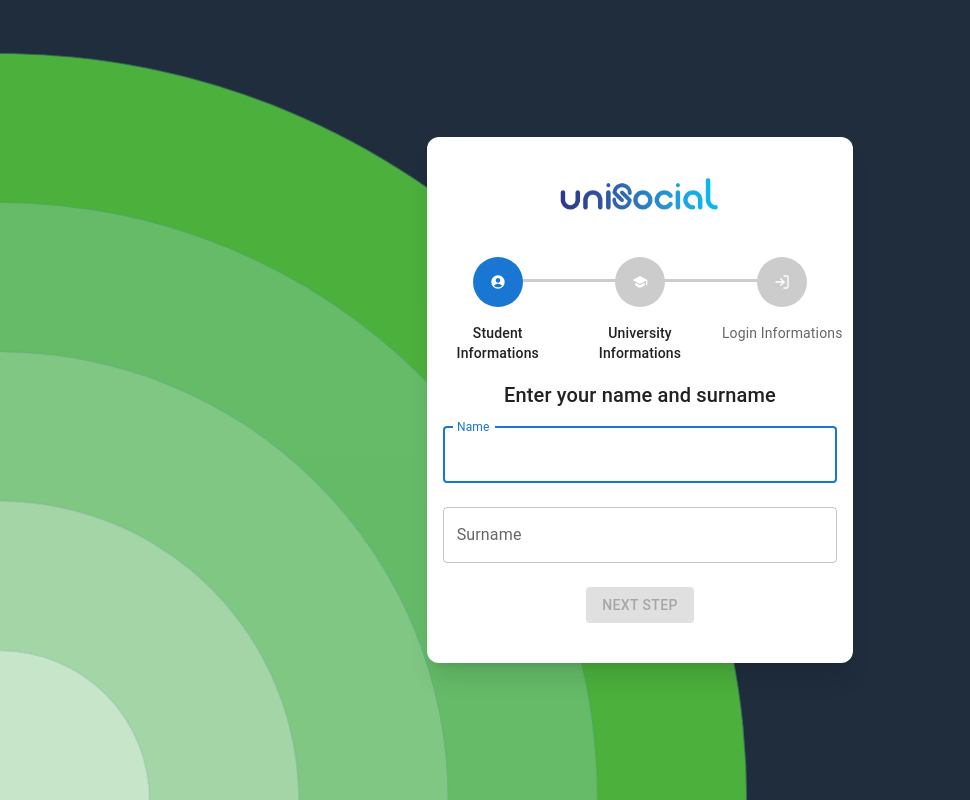
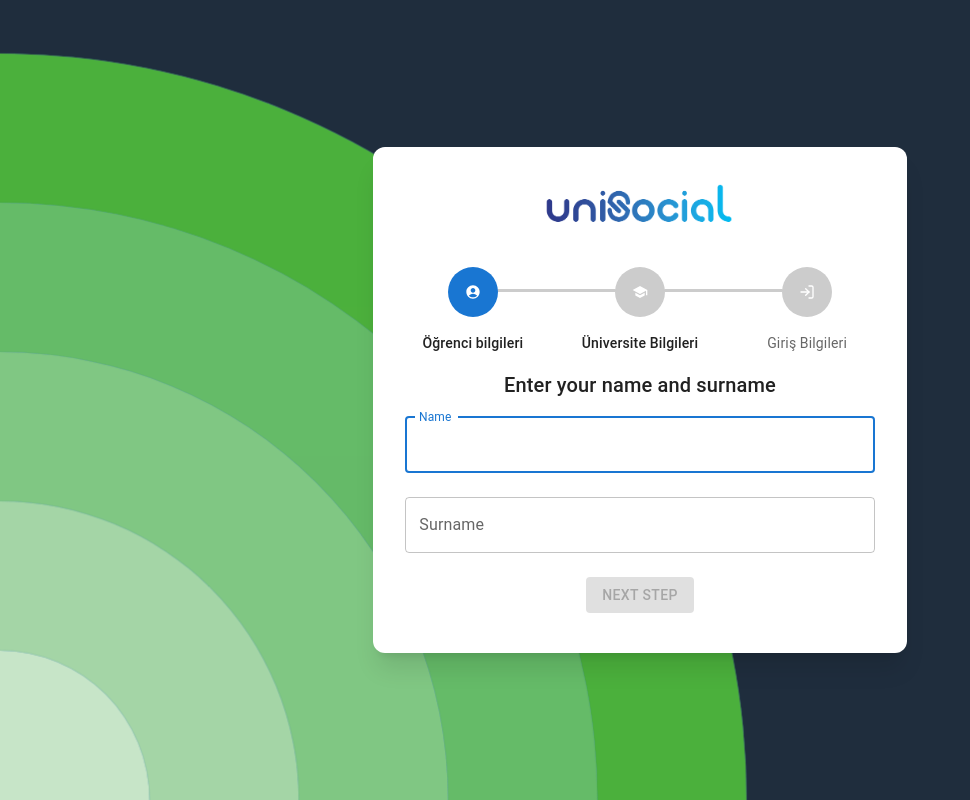
Before and after one commit to MuratOzte/UniSocial, a Next.js app: page /register in a window 1280 px wide. Shown: the whole page, without its empty margins (0-970 px from the left). Built offline with nearby package versions, Linux system fonts and the light colour scheme.

Commit message:
stepper animations added

```diff
--- a/package.json
+++ b/package.json
@@ -13,6 +13,7 @@
     "@emotion/styled": "^11.13.0",
     "@mui/icons-material": "^6.1.4",
     "@mui/material": "^6.1.4",
+    "@react-spring/web": "^9.7.5",
     "@reduxjs/toolkit": "^2.3.0",
     "framer-motion": "^11.11.9",
     "next": "14.2.15",
--- a/src/app/(site)/register/page.jsx
+++ b/src/app/(site)/register/page.jsx
@@ -25,7 +25,7 @@ const Register = () => {
                 <div className="absolute bg-[#c8e6c9] rounded-full shadow-[0_0_1px_0px_#508fb9] animate-ripple opacity-90 w-[288px] h-[288px] -left-[144px] -bottom-[144px]"></div>
             </div>
             {/* İçerik alanı */}
-            <div className="w-2/6 bg-white shadow-xl rounded-xl flex justify-center flex-col items-center my-8 z-50 pb-6">
+            <div className="w-5/12 bg-white shadow-xl rounded-xl flex justify-center flex-col items-center my-8 z-50 pb-6 px-4">
                 <div className="relative w-2/5 h-[120px] flex justify-center items-center text-center">
                     <Image
                         src={logo}
--- a/src/app/components/Register/CustomStepper/newCustomStepper.jsx
+++ b/src/app/components/Register/CustomStepper/newCustomStepper.jsx
@@ -1,8 +1,9 @@
-//hooks
+'use client';
+// hooks
 import { styled } from '@mui/material/styles';
 import { useDispatch, useSelector } from 'react-redux';
-import { useState, useEffect } from 'react';
-//material ui components
+import { motion } from 'framer-motion'; // Import framer-motion
+// material UI components
 import {
     Stack,
     Stepper,
@@ -11,10 +12,11 @@ import {
     StepConnector,
     stepConnectorClasses,
 } from '@mui/material';
-//icons
+// icons
 import { FiLogIn } from 'react-icons/fi';
 import { MdAccountCircle } from 'react-icons/md';
 import { MdSchool } from 'react-icons/md';
+import registerSlice from '@/store/Slices/RegisterSlice';
 
 const ColorlibConnector = styled(StepConnector)(({ theme }) => ({
     [`&.${stepConnectorClasses.alternativeLabel}`]: {
@@ -27,7 +29,6 @@ const ColorlibConnector = styled(StepConnector)(({ theme }) => ({
             backgroundColor: '#ccc',
         },
     },
-    //connector between icons
     [`&.${stepConnectorClasses.completed}`]: {
         [`& .${stepConnectorClasses.line}`]: {
             backgroundColor: '#4583BD',
@@ -41,7 +42,7 @@ const ColorlibConnector = styled(StepConnector)(({ theme }) => ({
     },
 }));
 
-const ColorlibStepIconRoot = styled('div')(({ theme, ownerState }) => ({
+const ColorlibStepIconRoot = styled(motion.div)(({ theme, ownerState }) => ({
     backgroundColor:
         theme.palette.mode === 'dark' ? theme.palette.grey[700] : '#ccc',
     zIndex: 1,
@@ -52,11 +53,9 @@ const ColorlibStepIconRoot = styled('div')(({ theme, ownerState }) => ({
     borderRadius: '50%',
     justifyContent: 'center',
     alignItems: 'center',
-    //next step
     ...(ownerState.active && {
         backgroundColor: '#ccc',
     }),
-    // completed step
     ...(ownerState.completed && {
         backgroundColor: '#1976d2',
     }),
@@ -75,39 +74,18 @@ function ColorlibStepIcon(props) {
         <ColorlibStepIconRoot
             ownerState={{ completed, active }}
             className={className}
+            initial={{ scale: 0 }} // Initial scale for animation
+            animate={{ scale: 1 }} // Scale to 1 for animation
+            transition={{ duration: 0.3 }} // Adjust duration as needed
         >
             {icons[String(props.icon)]}
         </ColorlibStepIconRoot>
     );
 }
 
-const steps = ['Öğrenci bilgileri', 'Üniversite Bilgileri', 'Giriş Bilgileri'];
-
 const CustomStepper = () => {
     const dispatch = useDispatch();
     const activeStep = useSelector((state) => state.register.step);
-    const maxStep = useSelector((state) => state.register.maxStep);
-
-    const stepHandler = (index) => {
-        if (maxStep > index) {
-            dispatch(registerActions.stepChangeHandler(index + 1));
-        } else {
-            return;
-        }
-    };
-
-    //wait for page loading
-    const [loaded, setLoaded] = useState(false);
-    useEffect(() => {
-        window.addEventListener('load', () => {
-            setLoaded(true);
-        });
-        return () => {
-            window.removeEventListener('load', () => {
-                setLoaded(true);
-            });
-        };
-    }, []);
 
     return (
         <Stack sx={{ width: '100%' }}>
@@ -117,30 +95,67 @@ const CustomStepper = () => {
                 }}
                 alternativeLabel
                 activeStep={activeStep}
-                connector={<ColorlibConnector />}
+                connector={
+                    <motion.div
+                        initial={{ opacity: 0 }}
+                        animate={{ opacity: 1 }}
+                        transition={{
+                            duration: 0.5,
+                            delay: 0.8,
+                        }}
+                    >
+                        <ColorlibConnector />
+                    </motion.div>
+                }
             >
-                <Step key={'Student Informations'}>
-                    <StepLabel
-                        onClick={stepHandler.bind(null, 0)}
-                        StepIconComponent={ColorlibStepIcon}
-                    >
-                        {'Student Informations'}
+                <Step>
+                    <StepLabel StepIconComponent={ColorlibStepIcon}>
+                        <motion.div
+                            initial={{ opacity: 0, scale: 0 }}
+                            animate={{
+                                opacity: activeStep >= 0 ? 1 : 0,
+                                scale: 1,
+                            }}
+                            transition={{
+                                duration: 0.6,
+                            }}
+                        >
+                            Öğrenci bilgileri
+                        </motion.div>
                     </StepLabel>
                 </Step>
-                <Step key={'University Informations'}>
-                    <StepLabel
-                        onClick={stepHandler.bind(null, 1)}
-                        StepIconComponent={ColorlibStepIcon}
-                    >
-                        {'University Informations'}
+                <Step>
+                    <StepLabel StepIconComponent={ColorlibStepIcon}>
+                        <motion.div
+                            initial={{ opacity: 0, scale: 0 }}
+                            animate={{
+                                opacity: activeStep >= 1 ? 1 : 0,
+                                scale: 1,
+                            }}
+                            transition={{
+                                duration: 0.5,
+                                delay: 0.2,
+                            }}
+                        >
+                            Üniversite Bilgileri
+                        </motion.div>
                     </StepLabel>
                 </Step>
-                <Step key={'Login Informations'}>
-                    <StepLabel
-                        onClick={stepHandler.bind(null, 2)}
-                        StepIconComponent={ColorlibStepIcon}
-                    >
-                        {'Login Informations'}
+                <Step>
+                    <StepLabel StepIconComponent={ColorlibStepIcon}>
+                        <motion.div
+                            initial={{ opacity: 0, scale: 0 }}
+                            animate={{
+                                opacity: activeStep >= 1 ? 1 : 0,
+                                scale: 1,
+                            }}
+                            transition={{
+                                duration: 0.5,
+                                delay: 0.4,
+                            }}
+                        >
+                            Giriş Bilgileri
+                        </motion.div>
                     </StepLabel>
                 </Step>
             </Stepper>
--- a/src/app/components/Register/Pages/page1.jsx
+++ b/src/app/components/Register/Pages/page1.jsx
@@ -55,6 +55,7 @@ const Inputs1 = (props) => {
                     alignItems: 'center',
                 }}
             >
+
                 <Typography
                     component="h1"
                     variant="h6"
```
Also changed, not shown: 1 other file (tests, documents, lock files or other folders).
